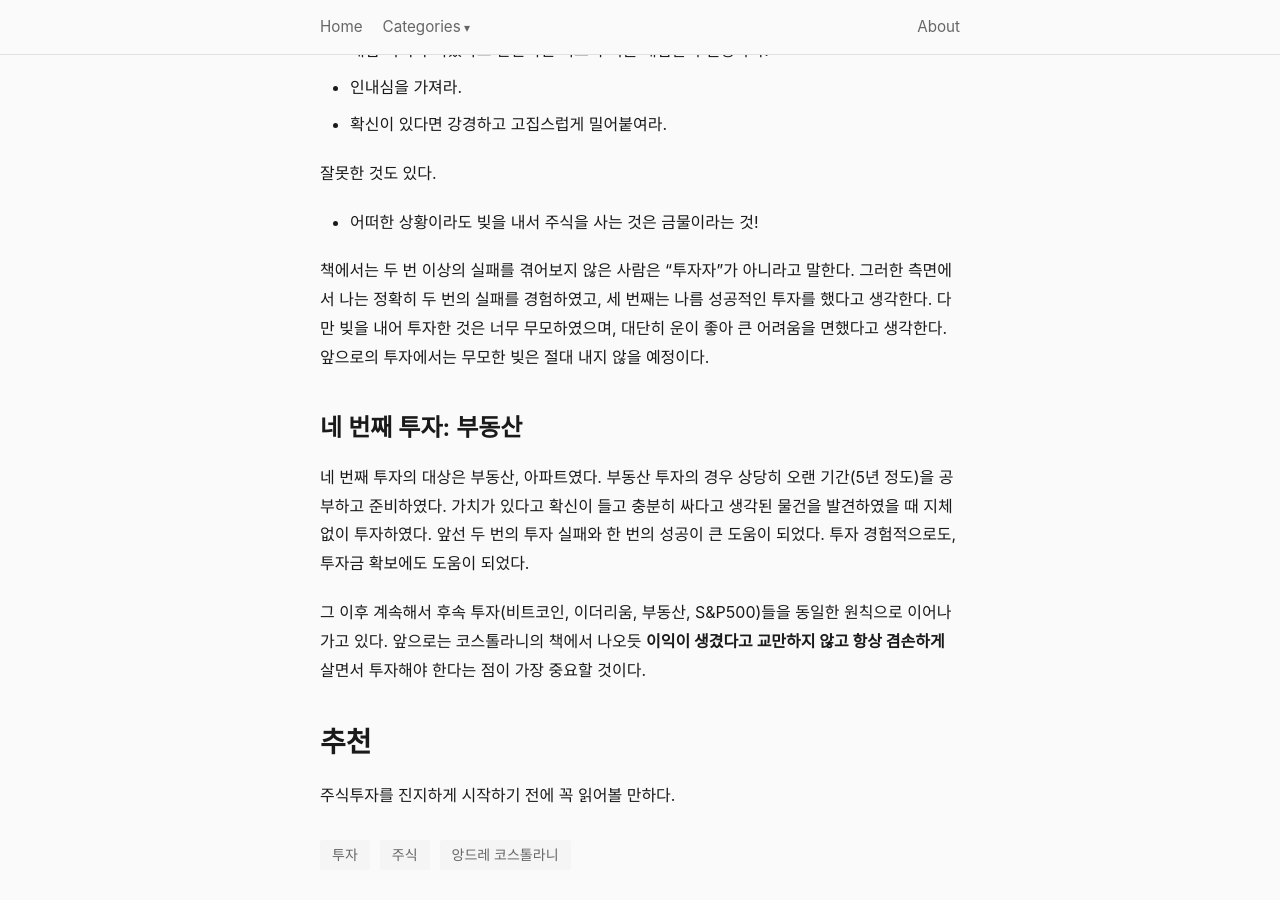
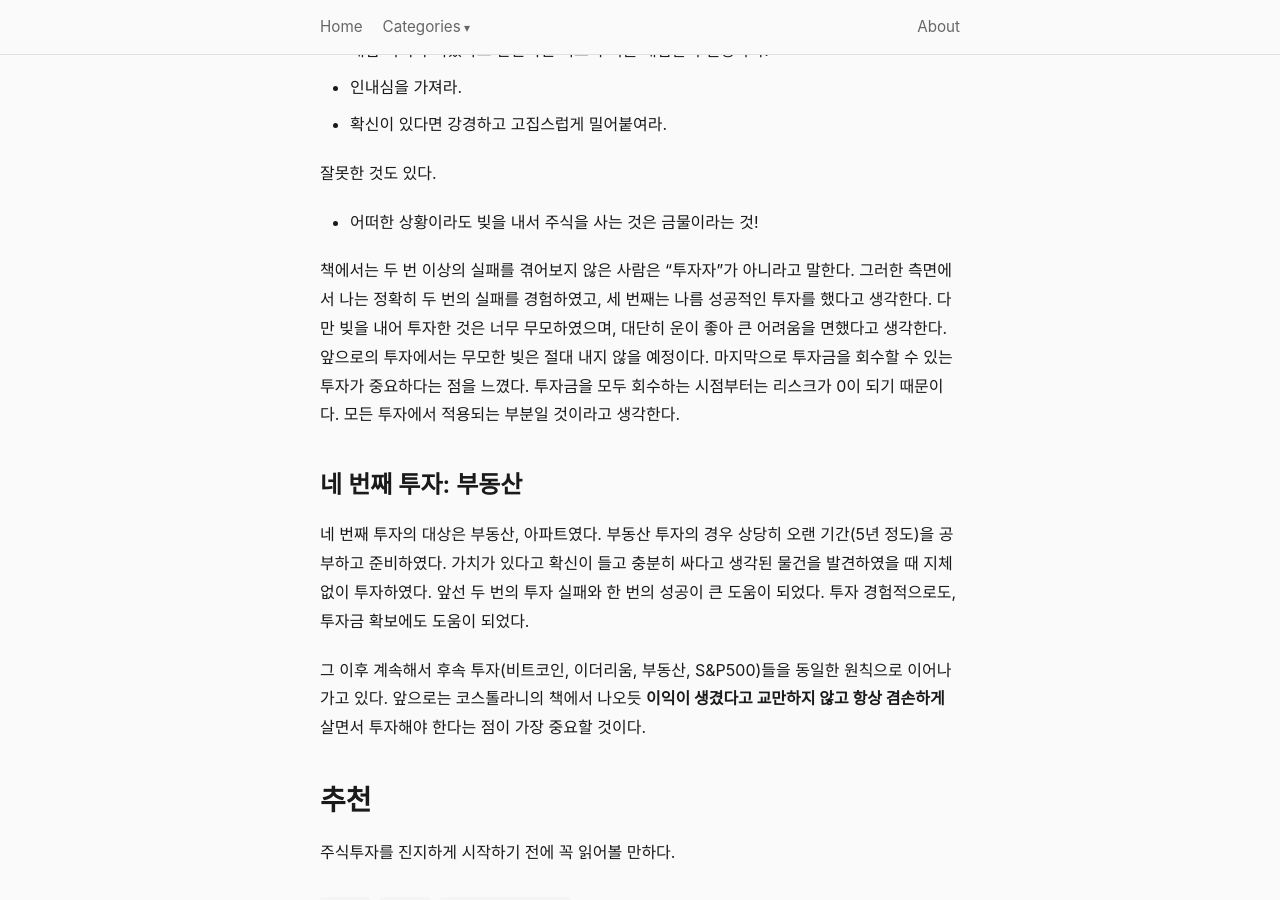
Before and after one commit to c-woojin/c-woojin.github.io, a Jekyll site: the page built from _posts/2026/2026-01-09-book-money-love-hot-handle-cold.md, in a window 1280 px wide and 900 px high, scrolled down 4579 px. Built offline with Jekyll 4.4.1, drawn with Linux system fonts in a browser that asks for light colours.

Commit message:
fix: add investment principal recovery insight
Co-Authored-By: Claude Opus 4.5 <noreply@anthropic.com>

```diff
--- a/_posts/2026/2026-01-09-book-money-love-hot-handle-cold.md
+++ b/_posts/2026/2026-01-09-book-money-love-hot-handle-cold.md
@@ -96,6 +96,7 @@ tags: [투자, 주식, 앙드레 코스톨라니]
 - 어떠한 상황이라도 빚을 내서 주식을 사는 것은 금물이라는 것!
 
 책에서는 두 번 이상의 실패를 겪어보지 않은 사람은 "투자자"가 아니라고 말한다. 그러한 측면에서 나는 정확히 두 번의 실패를 경험하였고, 세 번째는 나름 성공적인 투자를 했다고 생각한다. 다만 빚을 내어 투자한 것은 너무 무모하였으며, 대단히 운이 좋아 큰 어려움을 면했다고 생각한다. 앞으로의 투자에서는 무모한 빚은 절대 내지 않을 예정이다.
+마지막으로 투자금을 회수할 수 있는 투자가 중요하다는 점을 느꼈다. 투자금을 모두 회수하는 시점부터는 리스크가 0이 되기 때문이다. 모든 투자에서 적용되는 부분일 것이라고 생각한다.
 
 ## 네 번째 투자: 부동산
 
```
